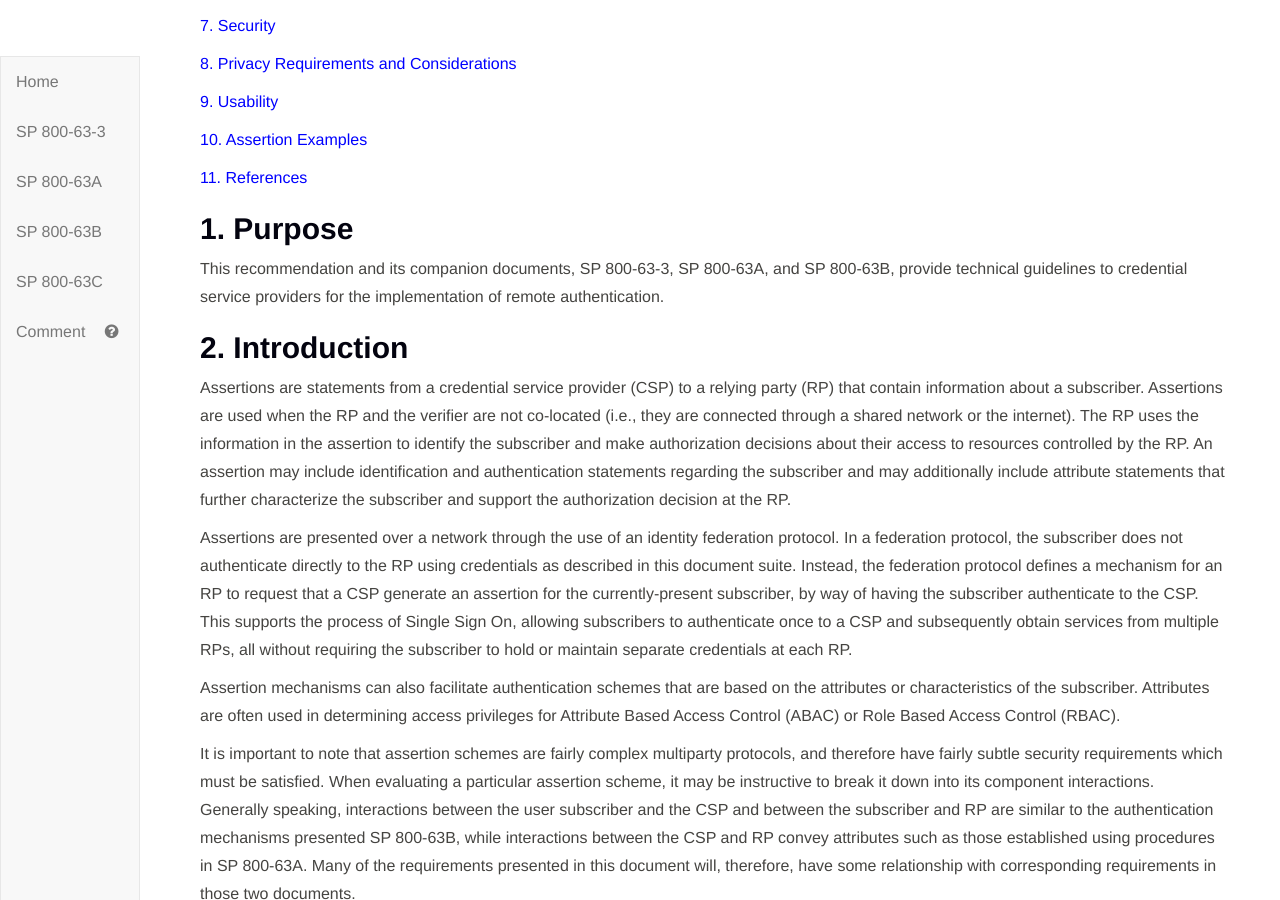
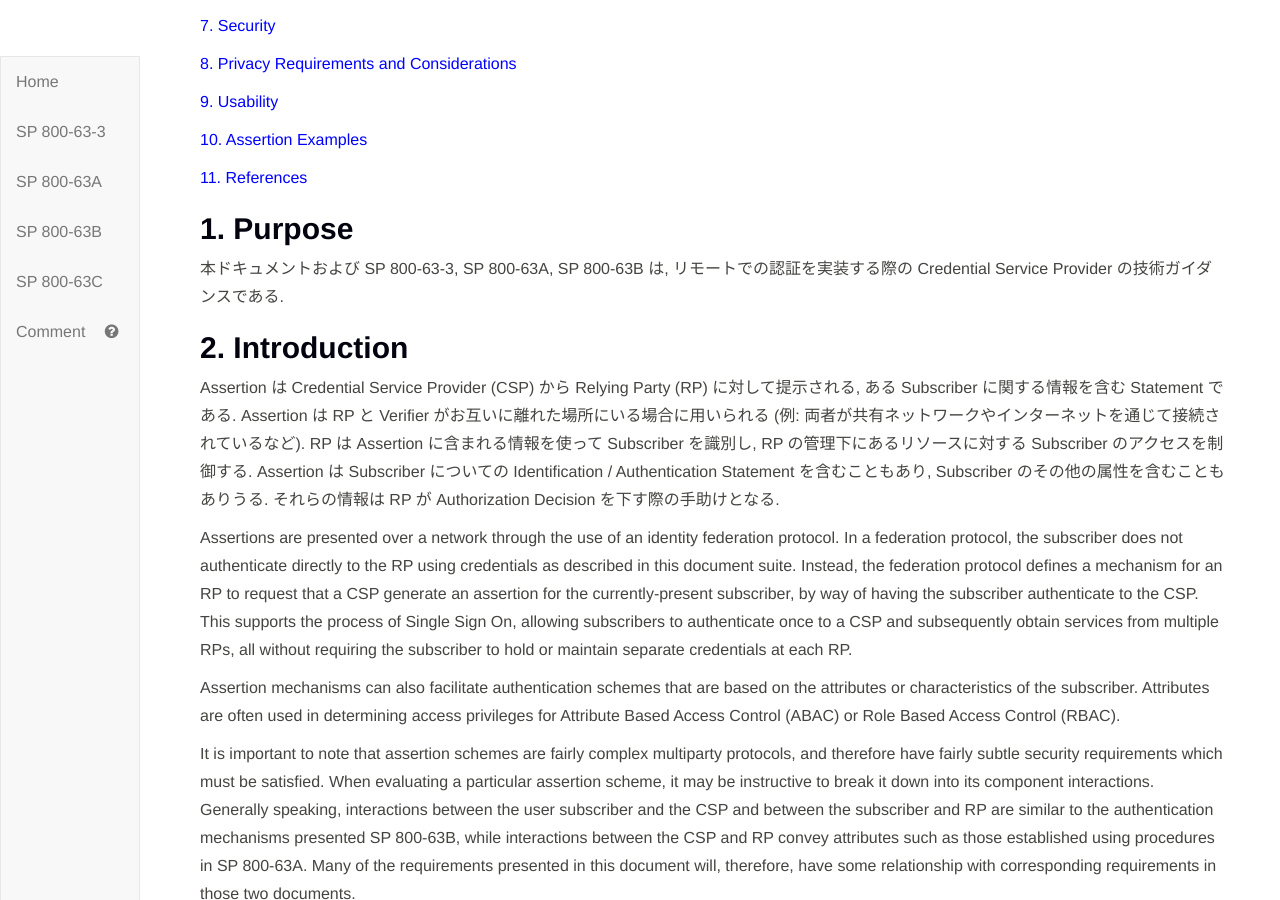
Before and after one commit to usnistgov/800-63-3, a Jekyll site: the page built from sp800-63c.ja.md, in a window 1280 px wide and 900 px high, scrolled down 3673 px. Built offline with Jekyll 4.4.1, drawn with Linux system fonts in a browser that asks for light colours; some of the changed text lies outside the part shown.

Commit message:
start from 800-63-c

```diff
--- a/sp800-63c/sec1_2_introduction.ja.md
+++ b/sp800-63c/sec1_2_introduction.ja.md
@@ -2,13 +2,19 @@
 
 ## 1. Purpose
 
-This recommendation and its companion documents, SP 800-63-3, SP 800-63A, and SP 800-63B, provide technical guidelines to credential service providers for the implementation of remote authentication.
+本ドキュメントおよび SP 800-63-3, SP 800-63A, SP 800-63B は, リモートでの認証を実装する際の Credential Service Provider の技術ガイダンスである.
 
 <a name="sec2"></a>
 
 ## 2. Introduction
 
-Assertions are statements from a credential service provider (CSP) to a relying party (RP) that contain information about a subscriber. Assertions are used when the RP and the verifier are not co-located (i.e., they are connected through a shared network or the internet). The RP uses the information in the assertion to identify the subscriber and make authorization decisions about their access to resources controlled by the RP. An assertion may include identification and authentication statements regarding the subscriber and may additionally include attribute statements that further characterize the subscriber and support the authorization decision at the RP.
+Assertion は Credential Service Provider (CSP) から Relying Party (RP) に対して提示される, ある Subscriber に関する情報を含む Statement である.
+Assertion は RP と Verifier がお互いに離れた場所にいる場合に用いられる (例: 両者が共有ネットワークやインターネットを通じて接続されているなど).
+RP は Assertion に含まれる情報を使って Subscriber を識別し, RP の管理下にあるリソースに対する Subscriber のアクセスを制御する.
+Assertion は Subscriber についての Identification / Authentication Statement を含むこともあり, Subscriber のその他の属性を含むこともありうる.
+それらの情報は RP が Authorization Decision を下す際の手助けとなる.
+
+<!-- Assertions are statements from a credential service provider (CSP) to a relying party (RP) that contain information about a subscriber. Assertions are used when the RP and the verifier are not co-located (i.e., they are connected through a shared network or the internet). The RP uses the information in the assertion to identify the subscriber and make authorization decisions about their access to resources controlled by the RP. An assertion may include identification and authentication statements regarding the subscriber and may additionally include attribute statements that further characterize the subscriber and support the authorization decision at the RP. -->
 
 Assertions are presented over a network through the use of an identity federation protocol. In a federation protocol, the subscriber does not authenticate directly to the RP using credentials as described in this document suite. Instead, the federation protocol defines a mechanism for an RP to request that a CSP generate an assertion for the currently-present subscriber, by way of having the subscriber authenticate to the CSP. This supports the process of Single Sign On, allowing subscribers to authenticate once to a CSP and subsequently obtain services from multiple RPs, all without requiring the subscriber to hold or maintain separate credentials at each RP.
 
```
Also changed, not shown: sp800-63c/cover.ja.md (+1 -1 lines).
